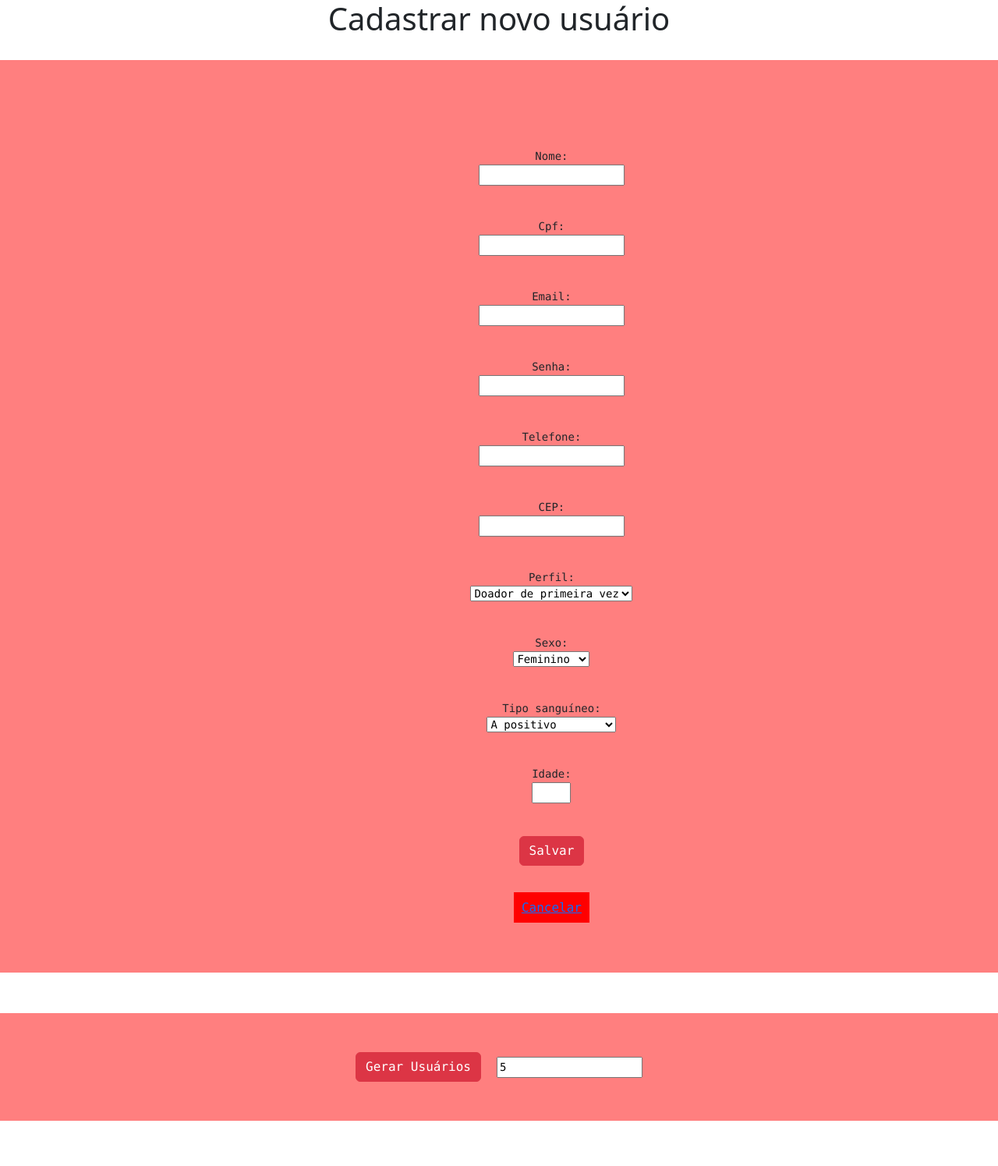
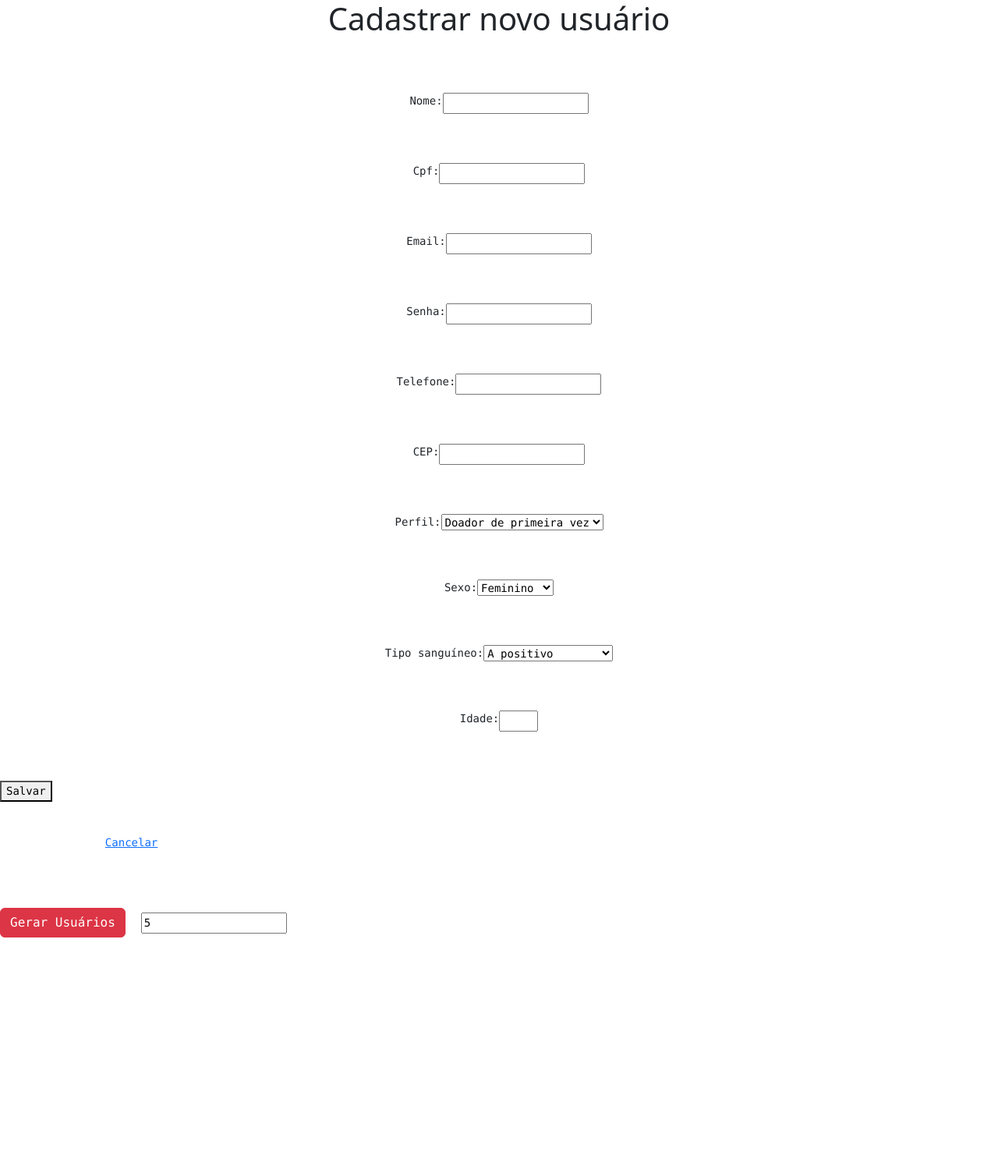
Before and after one commit to S9NT7S/Projeto-Doe-Vida, a Flask app: page /cadastro in a window 1280 px wide. Shown: the whole page at 78% size. After the commit the page ends 1202 px from the top, so only its background shows below. Run offline with Flask 3, Linux system fonts and the light colour scheme; parts of the project's set-up code (start-up, migrations or seed data) failed here and were passed over.

Commit message:
10/08/2026

```diff
--- /dev/null
+++ b/Desktop/DoeVida/Prime/static/css/cadastro.css
@@ -0,0 +1,38 @@
+/* Telefone */
+@media (max-width: 767) {
+
+    .divLabelInput {
+        display: block;
+        justify-content: center;
+    }
+
+}
+
+/* Tablet */
+@media (min-width: 768px) {
+    body {
+        font-size: 25px;
+    }
+
+    .divLabelInput {
+        display: flex;
+        justify-content: center;
+    }
+
+    .botaoSalvar {
+        display: flex;
+        justify-content: center;
+    }
+}
+
+/* Notebook */
+@media (min-width: 1024px) {
+    body {
+        font-size: 35px;
+    }
+
+    .divLabelInput {
+        display: flex;
+        justify-content: center;
+    }
+}
--- a/Desktop/DoeVida/Prime/static/css/login.css
+++ b/Desktop/DoeVida/Prime/static/css/login.css
@@ -15,20 +15,10 @@
 .divGif {
     display: flex;
     margin: auto;
-    height: 300px;
-    width: 300px;
+    height: 200px;
+    width: 200px;
     justify-content: center;
     align-items: center;
-}
-
-form {
-    background-color:rgb(255, 0, 0, 0.5);
-    box-shadow: red;
-    text-align: center;
-    align-items: center;
-    justify-content: center;
-    margin: 0;
-    padding: 50px;
 }
 
 legend {
@@ -77,11 +67,6 @@
     display: flex;
     justify-content: center;
     margin: 0;
-}
-
-pre {
-    margin: 0;
-
 }
 
 .divUser {
--- a/Desktop/DoeVida/Prime/templates/cadastro.html
+++ b/Desktop/DoeVida/Prime/templates/cadastro.html
@@ -4,13 +4,13 @@
         <meta charset="UTF-8">
         <meta name="viewport" content="width=device-width, initial-scale=1.0">
         <link rel="icon" type="imagens/x-icon" href="{{ url_for('static', filename='imagens/blood1.png') }}">
-        <link rel="stylesheet" href="{{ url_for('static', filename='css/login.css') }}">
+        <link rel="stylesheet" href="{{ url_for('static', filename='css/cadastro.css') }}">
         <link href="https://cdn.jsdelivr.net/npm/bootstrap@5.3.7/dist/css/bootstrap.min.css" rel="stylesheet">
         <script src="https://cdn.jsdelivr.net/npm/bootstrap@5.3.7/dist/js/bootstrap.bundle.min.js"> </script>
         <title>Cadastrar</title>
     </head>
     <body>
-        <h1>Cadastrar novo usuário</h1>
+        <h1 style=" display: flex;justify-content: center;">Cadastrar novo usuário</h1>
 
         {% if erro %}
         <p style="color:red; text-align:center;">{{ erro }}</p>
@@ -18,25 +18,37 @@
 
         <pre>
             <form method="post" action="{{ url_for('registrar') }}">
-                <br>
-                <label></label>Nome:<label></label>
+                <div class="divLabelInput">
+                    <label>Nome:</label>
                     <input type="text" id="nome" name="nome" required>
-                <br>
+                </div>
+
+                <div class="divLabelInput">
                     <label>Cpf:</label>
                     <input id="CPFInput" maxlength="11" oninput="criarMascara('CPF')" required>
-                <br>
-                <label for="email"></label>Email:<label></label>
+                </div>
+
+                <div class="divLabelInput">
+                    <label for="email">Email:</label>
                     <input type="email" id="email" name="email" required>
-                <br>
-                <label for="senha"></label>Senha:<label></label>
+                </div>
+
+                <div class="divLabelInput">
+                    <label for="senha">Senha:</label>
                     <input type="password" id="senha" name="senha" required>
-                <br>
+                </div>
+
+                <div class="divLabelInput">
                     <label for="telefone">Telefone:</label>
                     <input id="TelefoneInput" maxlength="11" oninput="criarMascara('Telefone')" required>
-                <br>
+                </div>
+
+                <div class="divLabelInput">
                     <label>CEP:</label>
                     <input id="CEPInput" maxlength="8" oninput="criarMascara('CEP')" required>
-                <br>
+                </div>
+
+                <div class="divLabelInput">
                     <label>Perfil:</label>
                     <select id="perfil" name="perfil" required>
                         <option value="primeira">Doador de primeira vez</option>
@@ -45,14 +57,18 @@
                         <option value="voluntario">Doador voluntário</option>
                         <option value="direcionado">Doador direcionado</option>
                     </select>
-                <br>
+                </div>
+
+                <div class="divLabelInput">
                     <label>Sexo:</label>
                     <select id="sexo" name="sexo" required>
                         <option value="feminino">Feminino</option>
                         <option value="masculino">Masculino</option>
                         <option value="outro">Outro</option>
                     </select>
-                <br>
+                </div>
+
+                <div class="divLabelInput">
                     <label>Tipo sanguíneo:</label>
                     <select id="sangue" name="sangue" required>
                         <option value="a_positivo">A positivo</option>
@@ -65,12 +81,15 @@
                         <option value="o_negativo">O negativo</option>
                         <option value="nao_tenho_certeza">Não tenho certeza</option>
                     </select>
-                <br>
+                </div>
+
+                <div class="divLabelInput">
                     <label>Idade:</label>
                     <input type="number" min="16" max="69" maxlength="2" id="idadeInput" oninput="criarMascara('Idade')" name="idade"  required>
-                <br>
-                <button type="submit" onclick="return confirm('Tem certeza?');" value="Cadastrar" class="btn btn-danger">Salvar</button>
-                <br>
+                </div>
+
+                <button class="botaoSalvar" type="submit" onclick="return confirm('Tem certeza?');" value="Cadastrar" class="btn btn-danger">Salvar</button>
+
                 <a href="{{ url_for('listar_usuarios') }}">Cancelar</a>
             </form>
             <form action="{{ url_for('gerar_usuarios') }}" method="POST" style="margin-top: 10px; display: flex; align-items: center; gap: 10px;">
```
Also changed, not shown: Desktop/DoeVida/Prime/static/css/novo_usuario.css (+30 -2 lines), Desktop/DoeVida/Prime/templates/login.html (+6 -6 lines), Desktop/DoeVida/Prime/templates/novo_usuario.html (+8 -10 lines). Lines whose indentation alone changed are shown as unchanged.
